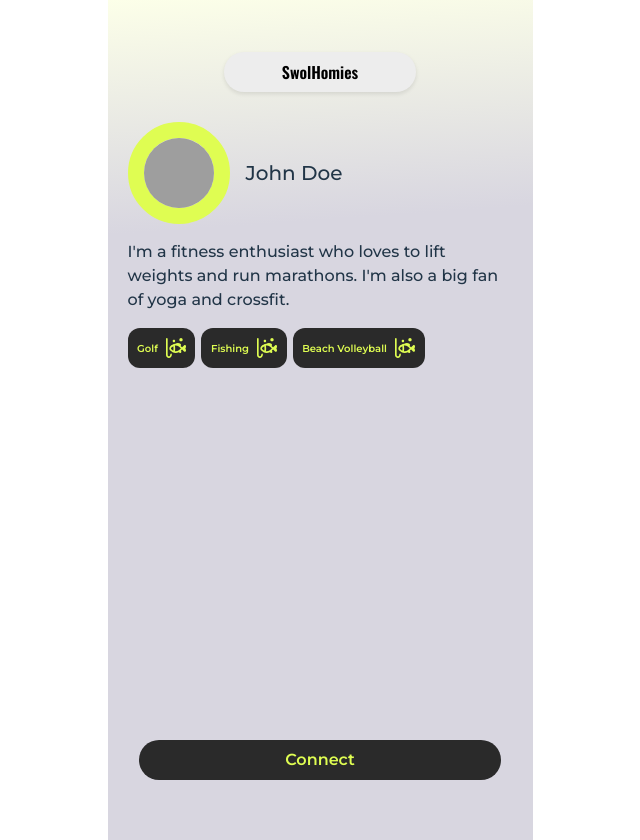
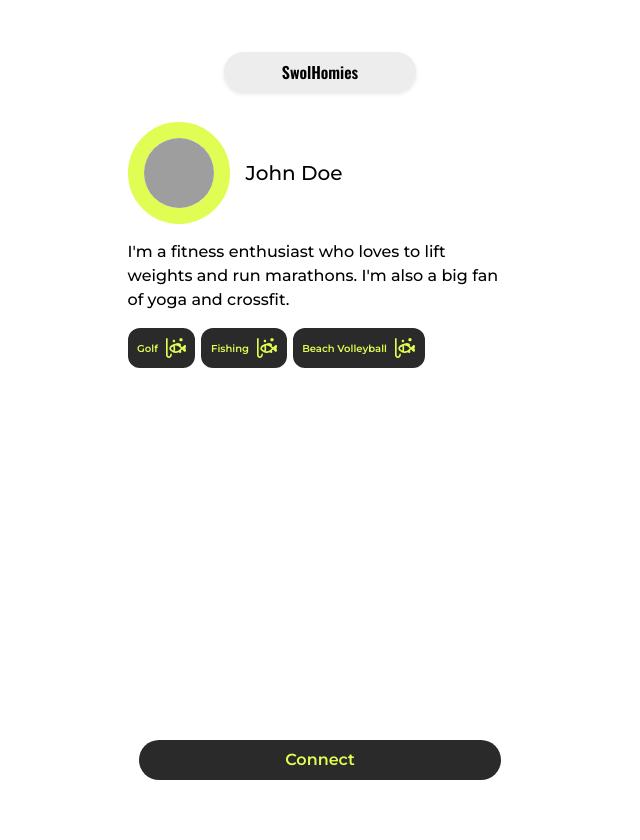
Before and after one commit to TheAJArchit3020/workout-bros-frontend, a React (Vite) app: page /publicprofile in a window 1280 px wide. Shown: the whole page, without its empty margins (320-960 px from the left). Built offline with nearby package versions, Linux system fonts and the light colour scheme; grey boxes are pictures that could not be loaded.

Commit message:
updated color

```diff
--- a/src/pages/profile/Publicprofile.css
+++ b/src/pages/profile/Publicprofile.css
@@ -1,5 +1,5 @@
 .public-profile-container {
-    background: linear-gradient(-3.964deg, #D8D6E0 73%, rgba(248, 255, 199, 40%) 100%);
+    background-color: #ffffff;
     height: 100vh;
     position: relative;
     padding: 20px;
@@ -7,6 +7,7 @@
     flex-direction: column;
     gap: 30px;
     overflow: auto;
+    color: #000000;
 }
 
 .public-profile-image {
```
